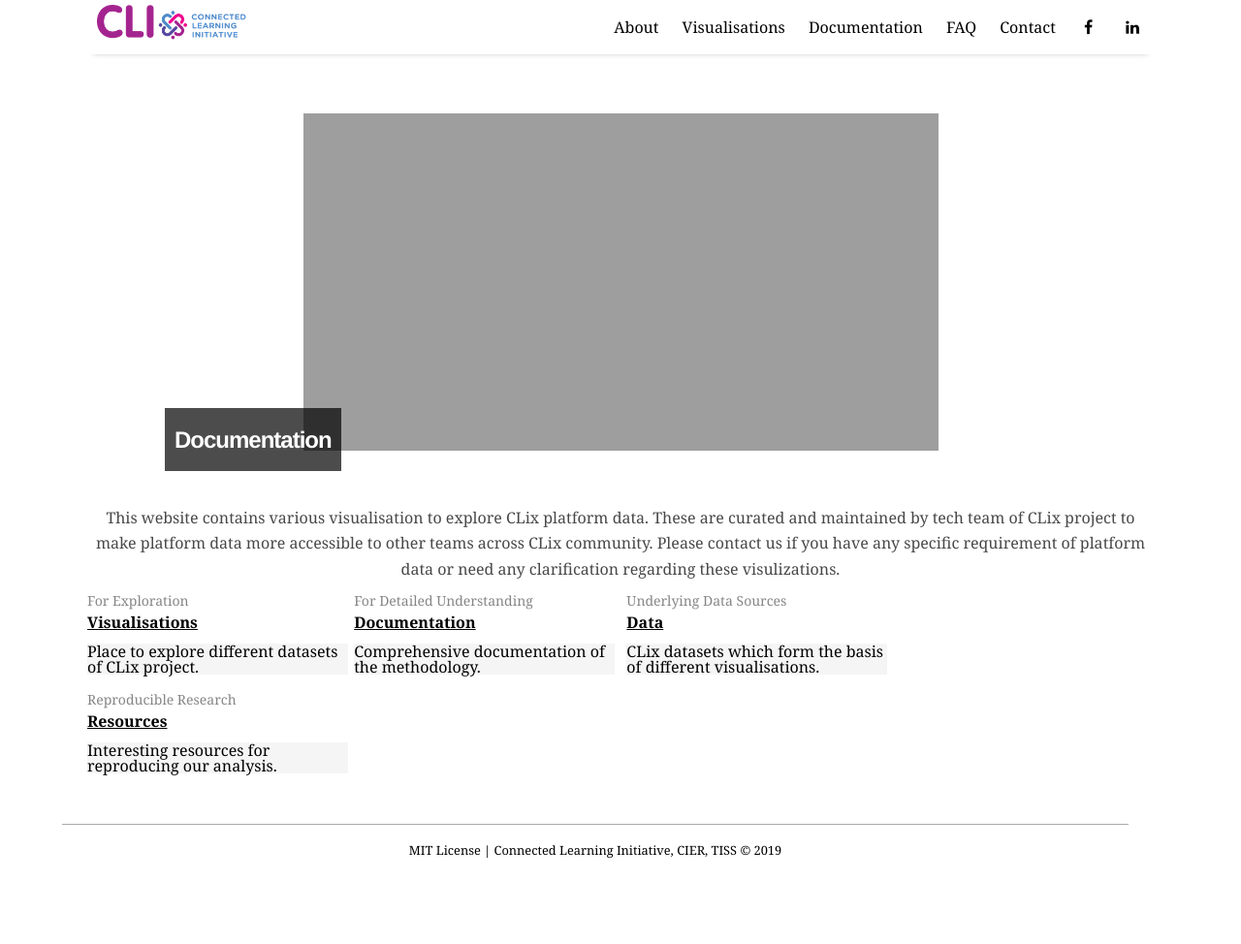
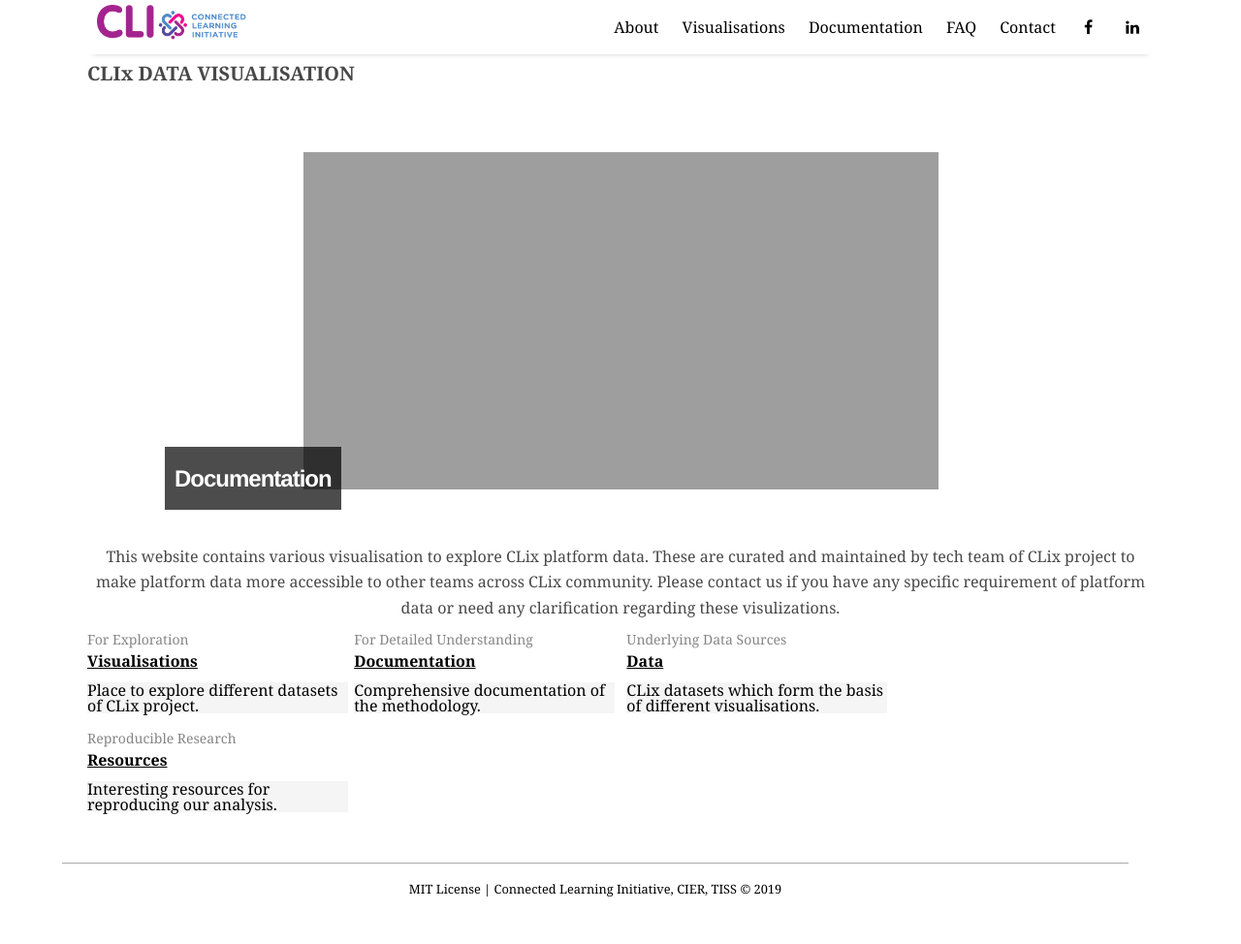
Before and after one commit to shw97/clix_visuals, a Jekyll site: the page built from index.html, in a window 1280 px wide. Shown: the whole page at 97% size. Built offline with Jekyll 4.4.1, drawn with Linux system fonts in a browser that asks for light colours; nearby versions of some CDN libraries; the list of posts is cut into pages by our own code; before the commit the page ends 934 px from its top, so only the background shows below that.

Commit message:
CLIx Visualisation header added

```diff
--- a/_includes/header.html
+++ b/_includes/header.html
@@ -30,3 +30,4 @@
   </div>
 
 </header>
+<h2>CLIx DATA VISUALISATION</h2>
```
